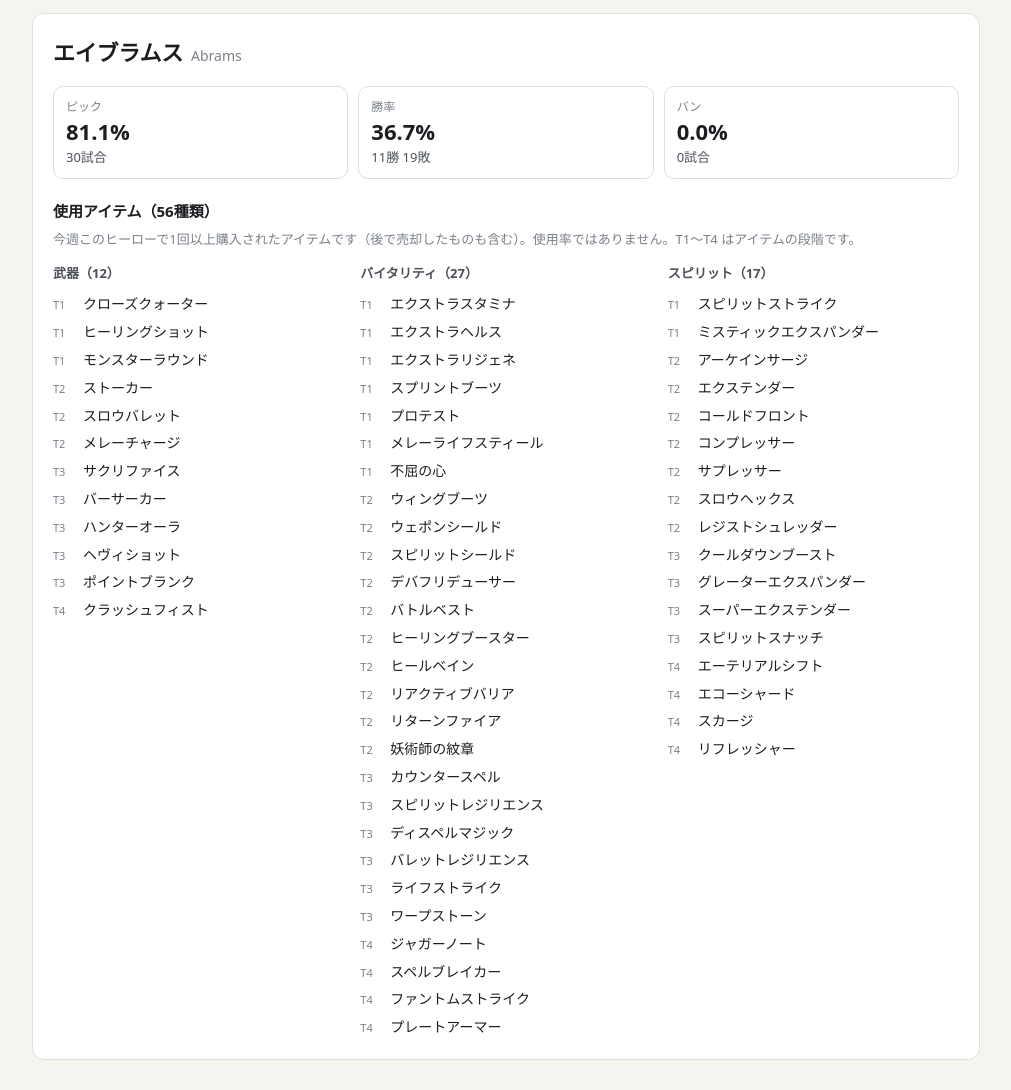
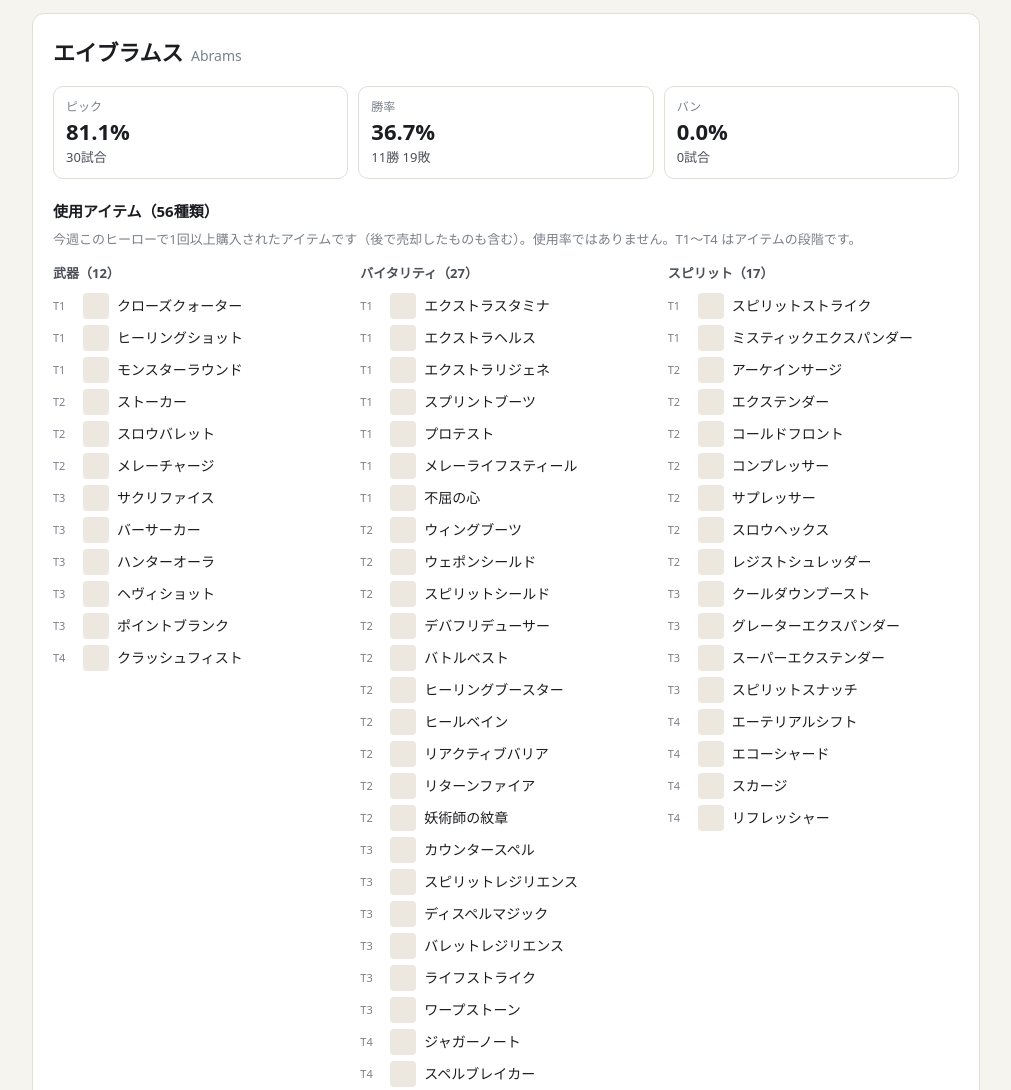
Before and after one commit to pmansd/deadlock-lab, a website: page index.html in a window 1280 px wide. Shown: the part 2264-3354 px from the top of the page, without its empty margins (134-1145 px from the left). Drawn offline with Linux system fonts and the light colour scheme.

Commit message:
Hero tabs: show item icons next to item names
Hero item lists now carry item ids; icons come from items/icons.

Co-Authored-By: Claude Opus 5.5 <noreply@anthropic.com>
Claude-Session: https://claude.ai/code/session_01UEHsodQ7CqQsazkFUEWjqy

```diff
--- a/index.html
+++ b/index.html
@@ -109,7 +109,9 @@ h2 { font-size: 22px; margin: 0 0 6px; letter-spacing: -.01em; }
 .item-groups { display: grid; grid-template-columns: repeat(3, minmax(0, 1fr)); gap: 16px; }
 .item-group h4 { margin: 0 0 8px; font-size: 13px; color: var(--ink-2); font-weight: 600; }
 .item-group ul { list-style: none; margin: 0; padding: 0; display: flex; flex-direction: column; gap: 4px; }
-.item-group li { font-size: 14px; display: flex; gap: 8px; align-items: baseline; }
+.item-group li { font-size: 14px; display: flex; gap: 8px; align-items: center; min-height: 28px; }
+.item-group .icon { width: 26px; height: 26px; border-radius: 4px; flex: none; object-fit: cover; }
+.item-group .icon.none { background: var(--grid); }
 .item-group .tier { font-size: 11px; color: var(--ink-3); font-variant-numeric: tabular-nums; min-width: 22px; }
 .item-group .none { color: var(--ink-3); font-size: 13px; }
 .not-picked { padding: 14px; border-radius: 10px; background: var(--accent-soft); color: var(--ink); }
@@ -504,7 +506,7 @@ svg text { font-family: inherit; }
         <div class="item-group"><h4>${label}（${arr.length}）</h4>
           ${arr.length
             ? `<ul>${[...arr].sort((a, b) => a.tier - b.tier || IN(a).localeCompare(IN(b), LANG)).map((i) =>
-                `<li><span class="tier">${i.tier ? "T" + i.tier : ""}</span><span>${esc(IN(i))}</span></li>`).join("")}</ul>`
+                `<li><span class="tier">${i.tier ? "T" + i.tier : ""}</span>${i.id ? `<img class="icon" src="items/icons/${i.id}.webp" alt="" width="26" height="26" loading="lazy" onerror="this.className='icon none';this.removeAttribute('src')">` : '<span class="icon none"></span>'}<span>${esc(IN(i))}</span></li>`).join("")}</ul>`
             : '<div class="none">なし</div>'}
         </div>`;
       items = `
--- a/scripts/aggregate.mjs
+++ b/scripts/aggregate.mjs
@@ -290,7 +290,7 @@ export async function aggregate({ weekEnd, fetch: customFetch, log = console.log
       ...r,
       items: r.items.map((name) => {
         const meta = itemMeta.get(name) || { slot: "other", tier: 0 };
-        return { name, name_ja: itemJa.get(meta.id) || name, slot: meta.slot, tier: meta.tier };
+        return { id: meta.id, name, name_ja: itemJa.get(meta.id) || name, slot: meta.slot, tier: meta.tier };
       }),
     })),
   };
```
